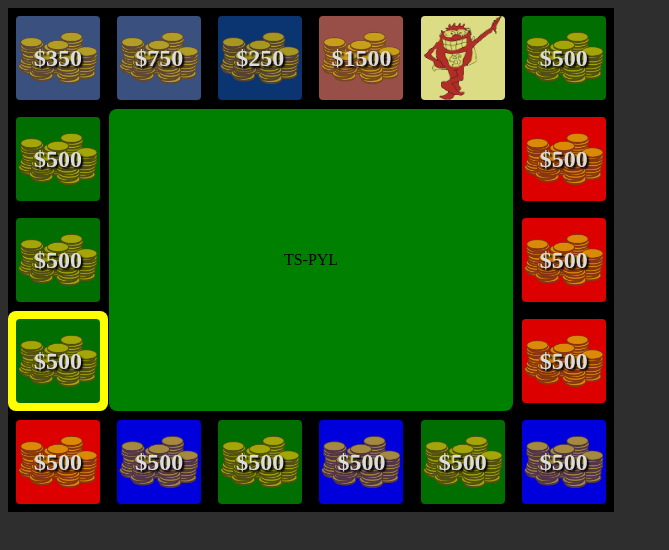
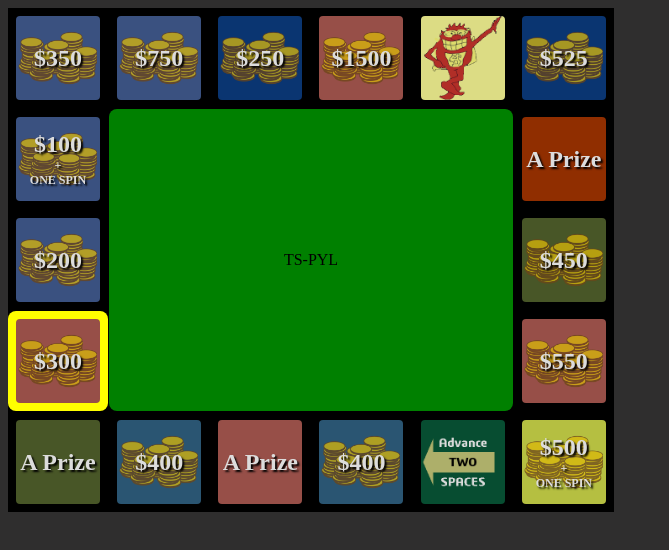
Before and after one commit to t27duck/ts-pyl, a website with bundled scripts: page www/index.html in a window 1280 px wide. Shown: the whole page, without its empty margins (0-669 px from the left). Built offline with nearby package versions, Linux system fonts and the light colour scheme.

Commit message:
Round 1 board build out

```diff
--- a/src/Panel.ts
+++ b/src/Panel.ts
@@ -58,15 +58,19 @@ export class Panel {
 
   displaySlide(): void {
     if (this.innerElement) {
-      this.innerElement.classList.remove("panel-cash", "panel-whammy", "panel-moveonespace");
-      if (this.currentSlide.type == "cash" || this.currentSlide.type == "cash_and_spin") {
+      this.innerElement.classList.remove("panel-cash", "panel-whammy", "panel-moveonespace", "panel-advancetwospaces", "panel-backtwospaces");
+      if (this.currentSlide.type == "cash" || this.currentSlide.type == "cash_and_spin" || this.currentSlide.type == "bigbucks") {
         this.innerElement.classList.add("panel-cash");
       } else if (this.currentSlide.type == "whammy") {
         this.innerElement.classList.add("panel-whammy");
       } else if (this.currentSlide.type == "moveonespace") {
         this.innerElement.classList.add("panel-moveonespace");
+      } else if (this.currentSlide.type == "advancetwospaces") {
+        this.innerElement.classList.add("panel-advancetwospaces");
+      } else if (this.currentSlide.type == "backtwospaces") {
+        this.innerElement.classList.add("panel-backtwospaces");
       }
-      if (this.currentSlide.type === "whammy" || this.currentSlide.type === "moveonespace") {
+      if (this.currentSlide.type === "whammy" || this.currentSlide.type === "moveonespace" || this.currentSlide.type === "backtwospaces" || this.currentSlide.type === "advancetwospaces") {
         this.innerElement.innerHTML = "";
       } else {
         this.innerElement.innerHTML = this.currentSlide.text;
--- a/src/config.ts
+++ b/src/config.ts
@@ -23,7 +23,7 @@ export function panels(): { identifier: string, slides: Slide[] }[] {
         }),
         new Slide({
           type: "whammy",
-          text: "Whammy",
+          text: "A Whammy",
           color: "#ffff99"
         }),
         new Slide({
@@ -31,7 +31,7 @@ export function panels(): { identifier: string, slides: Slide[] }[] {
           text: "Move One Space",
           color: "#085A39",
           choices: [2, 18]
-        }),
+        })
       ]
     },
     {
@@ -54,7 +54,7 @@ export function panels(): { identifier: string, slides: Slide[] }[] {
           text: "A Prize",
           color: "#54642D",
           value: 10
-        }),
+        })
       ]
     },
     {
@@ -74,7 +74,7 @@ export function panels(): { identifier: string, slides: Slide[] }[] {
         }),
         new Slide({
           type: "whammy",
-          text: "Whammy",
+          text: "A Whammy",
           color: "#ffff99"
         }),
       ]
@@ -119,9 +119,9 @@ export function panels(): { identifier: string, slides: Slide[] }[] {
         }),
         new Slide({
           type: "whammy",
-          text: "Whammy",
+          text: "A Whammy",
           color: "#ffff99"
-        }),
+        })
       ]
     },
     {
@@ -129,21 +129,20 @@ export function panels(): { identifier: string, slides: Slide[] }[] {
       slides: [
         new Slide({
           type: "cash",
-          text: "$500",
-          color: "green",
-          value: 500
+          text: "$525",
+          color: "#0C3E83",
+          value: 525
         }),
         new Slide({
           type: "cash",
-          text: "$500",
-          color: "red",
-          value: 500
+          text: "$650",
+          color: "#D2DE4B",
+          value: 650
         }),
         new Slide({
-          type: "cash",
-          text: "$500",
-          color: "blue",
-          value: 500
+          type: "backtwospaces",
+          text: "Go Back Two Spaces",
+          color: "#085A39"
         }),
       ]
     },
@@ -152,22 +151,21 @@ export function panels(): { identifier: string, slides: Slide[] }[] {
       slides: [
         new Slide({
           type: "cash",
-          text: "$500",
-          color: "green",
-          value: 500
+          text: "$470",
+          color: "#435E95",
+          value: 470
         }),
         new Slide({
-          type: "cash",
-          text: "$500",
-          color: "red",
-          value: 500
+          type: "prize",
+          text: "A Prize",
+          color: "#a73500",
+          value: 10
         }),
         new Slide({
-          type: "cash",
-          text: "$500",
-          color: "blue",
-          value: 500
-        }),
+          type: "whammy",
+          text: "A Whammy",
+          color: "#ffff99"
+        })
       ]
     },
     {
@@ -175,21 +173,21 @@ export function panels(): { identifier: string, slides: Slide[] }[] {
       slides: [
         new Slide({
           type: "cash",
-          text: "$500",
-          color: "green",
-          value: 500
+          text: "$300",
+          color: "#AF5C54",
+          value: 300
         }),
         new Slide({
           type: "cash",
-          text: "$500",
-          color: "red",
-          value: 500
+          text: "$450",
+          color: "#54642D",
+          value: 450
         }),
         new Slide({
           type: "cash",
-          text: "$500",
-          color: "blue",
-          value: 500
+          text: "$550",
+          color: "#54642D",
+          value: 550
         }),
       ]
     },
@@ -198,22 +196,21 @@ export function panels(): { identifier: string, slides: Slide[] }[] {
       slides: [
         new Slide({
           type: "cash",
-          text: "$500",
-          color: "green",
-          value: 500
+          text: "$350",
+          color: "#435E95",
+          value: 350
         }),
         new Slide({
           type: "cash",
-          text: "$500",
-          color: "red",
-          value: 500
+          text: "$550",
+          color: "#AF5C54",
+          value: 550
         }),
         new Slide({
-          type: "cash",
-          text: "$500",
-          color: "blue",
-          value: 500
-        }),
+          type: "whammy",
+          text: "A Whammy",
+          color: "#ffff99"
+        })
       ]
     },
     {
@@ -221,22 +218,22 @@ export function panels(): { identifier: string, slides: Slide[] }[] {
       slides: [
         new Slide({
           type: "cash",
+          text: "$300",
+          color: "#AF5C54",
+          value: 300
+        }),
+        new Slide({
+          type: "cash_and_spin",
           text: "$500",
-          color: "green",
+          color: "#D2DE4B",
           value: 500
         }),
         new Slide({
-          type: "cash",
-          text: "$500",
-          color: "red",
-          value: 500
-        }),
-        new Slide({
-          type: "cash",
-          text: "$500",
-          color: "blue",
-          value: 500
-        }),
+          type: "prize",
+          text: "A Prize",
+          color: "#a73500",
+          value: 10
+        })
       ]
     },
     {
@@ -244,22 +241,21 @@ export function panels(): { identifier: string, slides: Slide[] }[] {
       slides: [
         new Slide({
           type: "cash",
-          text: "$500",
-          color: "green",
-          value: 500
+          text: "$200",
+          color: "#D2DE4B",
+          value: 200
         }),
         new Slide({
           type: "cash",
-          text: "$500",
-          color: "red",
-          value: 500
+          text: "$600",
+          color: "#0C3E83",
+          value: 600
         }),
         new Slide({
-          type: "cash",
-          text: "$500",
-          color: "blue",
-          value: 500
-        }),
+          type: "advancetwospaces",
+          text: "Advance Two Spaces",
+          color: "#085A39"
+        })
       ]
     },
     {
@@ -267,21 +263,19 @@ export function panels(): { identifier: string, slides: Slide[] }[] {
       slides: [
         new Slide({
           type: "cash",
-          text: "$500",
-          color: "green",
-          value: 500
+          text: "$400",
+          color: "#316384",
+          value: 400
         }),
         new Slide({
-          type: "cash",
-          text: "$500",
-          color: "red",
-          value: 500
+          type: "whammy",
+          text: "A Whammy",
+          color: "#ffff99"
         }),
         new Slide({
-          type: "cash",
-          text: "$500",
-          color: "blue",
-          value: 500
+          type: "bigbucks",
+          text: "Big Bucks",
+          color: "#4A7318"
         }),
       ]
     },
@@ -291,21 +285,21 @@ export function panels(): { identifier: string, slides: Slide[] }[] {
         new Slide({
           type: "cash",
           text: "$500",
-          color: "green",
+          color: "#316384",
           value: 500
         }),
         new Slide({
           type: "cash",
-          text: "$500",
-          color: "red",
-          value: 500
+          text: "$750",
+          color: "#435E95",
+          value: 750
         }),
         new Slide({
-          type: "cash",
-          text: "$500",
-          color: "blue",
-          value: 500
-        }),
+          type: "prize",
+          text: "A Prize",
+          color: "#AF5C54",
+          value: 10
+        })
       ]
     },
     {
@@ -313,22 +307,21 @@ export function panels(): { identifier: string, slides: Slide[] }[] {
       slides: [
         new Slide({
           type: "cash",
-          text: "$500",
-          color: "green",
-          value: 500
+          text: "$400",
+          color: "#316384",
+          value: 400
         }),
         new Slide({
           type: "cash",
           text: "$500",
-          color: "red",
+          color: "#316384",
           value: 500
         }),
         new Slide({
-          type: "cash",
-          text: "$500",
-          color: "blue",
-          value: 500
-        }),
+          type: "whammy",
+          text: "A Whammy",
+          color: "#ffff99"
+        })
       ]
     },
     {
@@ -336,22 +329,22 @@ export function panels(): { identifier: string, slides: Slide[] }[] {
       slides: [
         new Slide({
           type: "cash",
-          text: "$500",
-          color: "green",
+          text: "$550",
+          color: "#AF5C54",
           value: 500
         }),
         new Slide({
           type: "cash",
-          text: "$500",
-          color: "red",
-          value: 500
+          text: "$700",
+          color: "#435E95",
+          value: 700
         }),
         new Slide({
-          type: "cash",
-          text: "$500",
-          color: "blue",
-          value: 500
-        }),
+          type: "prize",
+          text: "A Prize",
+          color: "#54642D",
+          value: 10
+        })
       ]
     },
     {
@@ -359,22 +352,21 @@ export function panels(): { identifier: string, slides: Slide[] }[] {
       slides: [
         new Slide({
           type: "cash",
-          text: "$500",
-          color: "green",
-          value: 500
+          text: "$300",
+          color: "#AF5C54",
+          value: 300
         }),
         new Slide({
           type: "cash",
           text: "$500",
-          color: "red",
+          color: "#316384",
           value: 500
         }),
         new Slide({
-          type: "cash",
-          text: "$500",
-          color: "blue",
-          value: 500
-        }),
+          type: "whammy",
+          text: "A Whammy",
+          color: "#ffff99"
+        })
       ]
     },
     {
@@ -382,47 +374,45 @@ export function panels(): { identifier: string, slides: Slide[] }[] {
       slides: [
         new Slide({
           type: "cash",
-          text: "$500",
-          color: "green",
-          value: 500
+          text: "$200",
+          color: "#435E95",
+          value: 200
         }),
         new Slide({
-          type: "cash",
-          text: "$500",
-          color: "red",
-          value: 500
+          type: "prize",
+          text: "A Prize",
+          color: "#a73500",
+          value: 10
         }),
         new Slide({
-          type: "cash",
-          text: "$500",
-          color: "blue",
-          value: 500
-        }),
+          type: "whammy",
+          text: "A Whammy",
+          color: "#ffff99"
+        })
       ]
     },
     {
       identifier: "#panel-17",
       slides: [
         new Slide({
-          type: "cash",
-          text: "$500",
-          color: "green",
-          value: 500
+          type: "cash_and_spin",
+          text: "$100",
+          color: "#435E95",
+          value: 100
         }),
         new Slide({
-          type: "cash",
-          text: "$500",
-          color: "red",
-          value: 500
+          type: "cash_and_spin",
+          text: "$200",
+          color: "#A5C3F3",
+          value: 200
         }),
         new Slide({
-          type: "cash",
-          text: "$500",
-          color: "blue",
-          value: 500
+          type: "cash_and_spin",
+          text: "$300",
+          color: "#54642D",
+          value: 300
         }),
       ]
-    },
-
+    }
   ];
 }
--- a/www/index.html
+++ b/www/index.html
@@ -75,6 +75,14 @@
       background-image: url("images/moveonespace.png");
       background-size: calc(var(--box-unit) - 16px) calc(var(--box-unit) - 16px);
     }
+    .panel-advancetwospaces {
+      background-image: url("images/advancetwospaces.png");
+      background-size: calc(var(--box-unit) - 16px) calc(var(--box-unit) - 16px);
+    }
+    .panel-backtwospaces {
+      background-image: url("images/backtwospaces.png");
+      background-size: calc(var(--box-unit) - 16px) calc(var(--box-unit) - 16px);
+    }
   </style>
 </head>
 <body>
@@ -94,12 +102,12 @@
     <div id="panel-7" class="panel"><div class="inner-panel"></div></div>
     <div id="panel-15" class="panel"><div class="inner-panel"></div></div>
     <div id="panel-8" class="panel"><div class="inner-panel"></div></div>
+    <div id="panel-14" class="panel"><div class="inner-panel"></div></div>
+    <div id="panel-13" class="panel"><div class="inner-panel"></div></div>
+    <div id="panel-12" class="panel"><div class="inner-panel"></div></div>
+    <div id="panel-11" class="panel"><div class="inner-panel"></div></div>
+    <div id="panel-10" class="panel"><div class="inner-panel"></div></div>
     <div id="panel-9" class="panel"><div class="inner-panel"></div></div>
-    <div id="panel-10" class="panel"><div class="inner-panel"></div></div>
-    <div id="panel-11" class="panel"><div class="inner-panel"></div></div>
-    <div id="panel-12" class="panel"><div class="inner-panel"></div></div>
-    <div id="panel-13" class="panel"><div class="inner-panel"></div></div>
-    <div id="panel-14" class="panel"><div class="inner-panel"></div></div>
   </div>
 </body>
 </html>
```
Also changed, not shown: www/images/advancetwospaces.png (added), www/images/backtwospaces.png (added).
